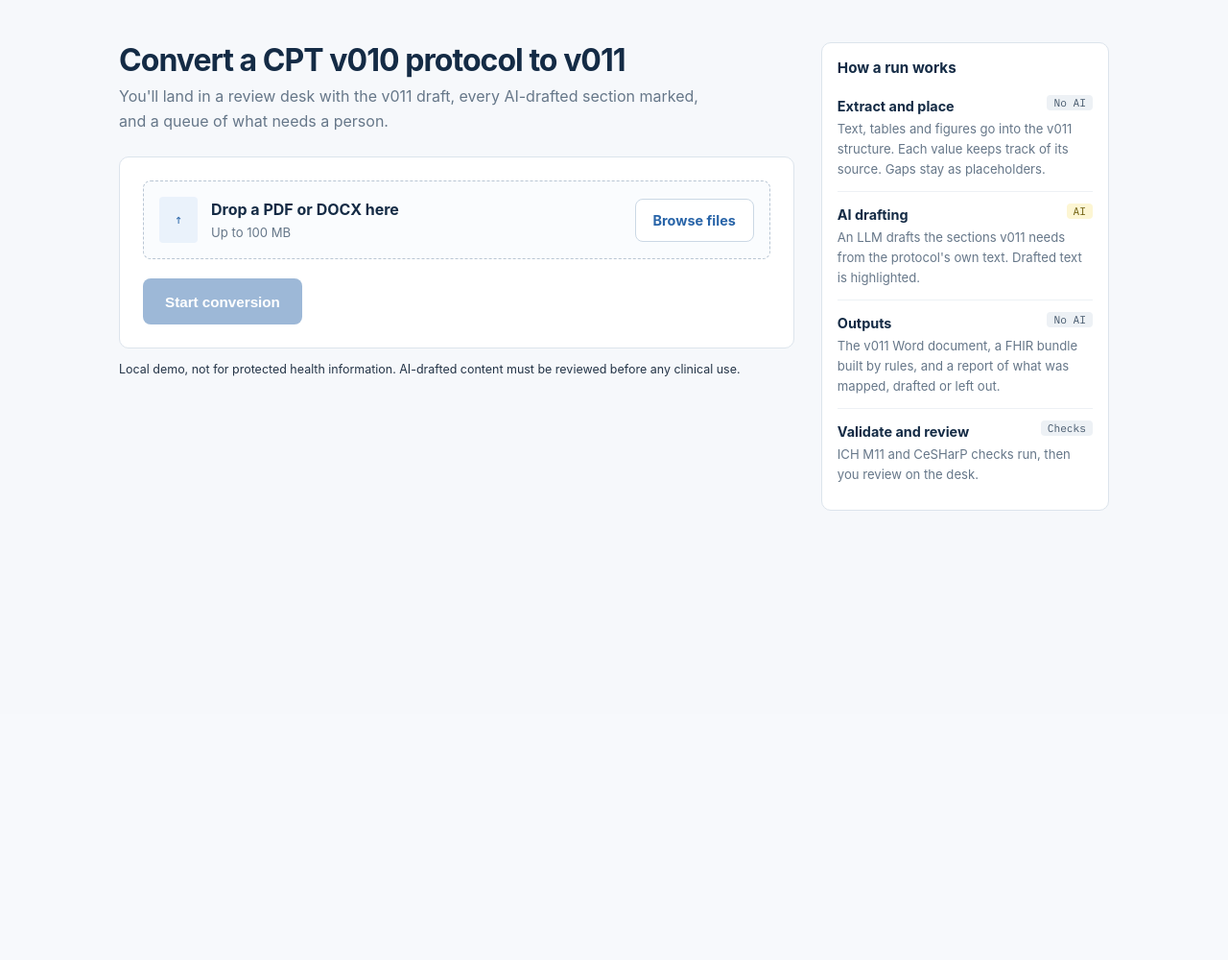
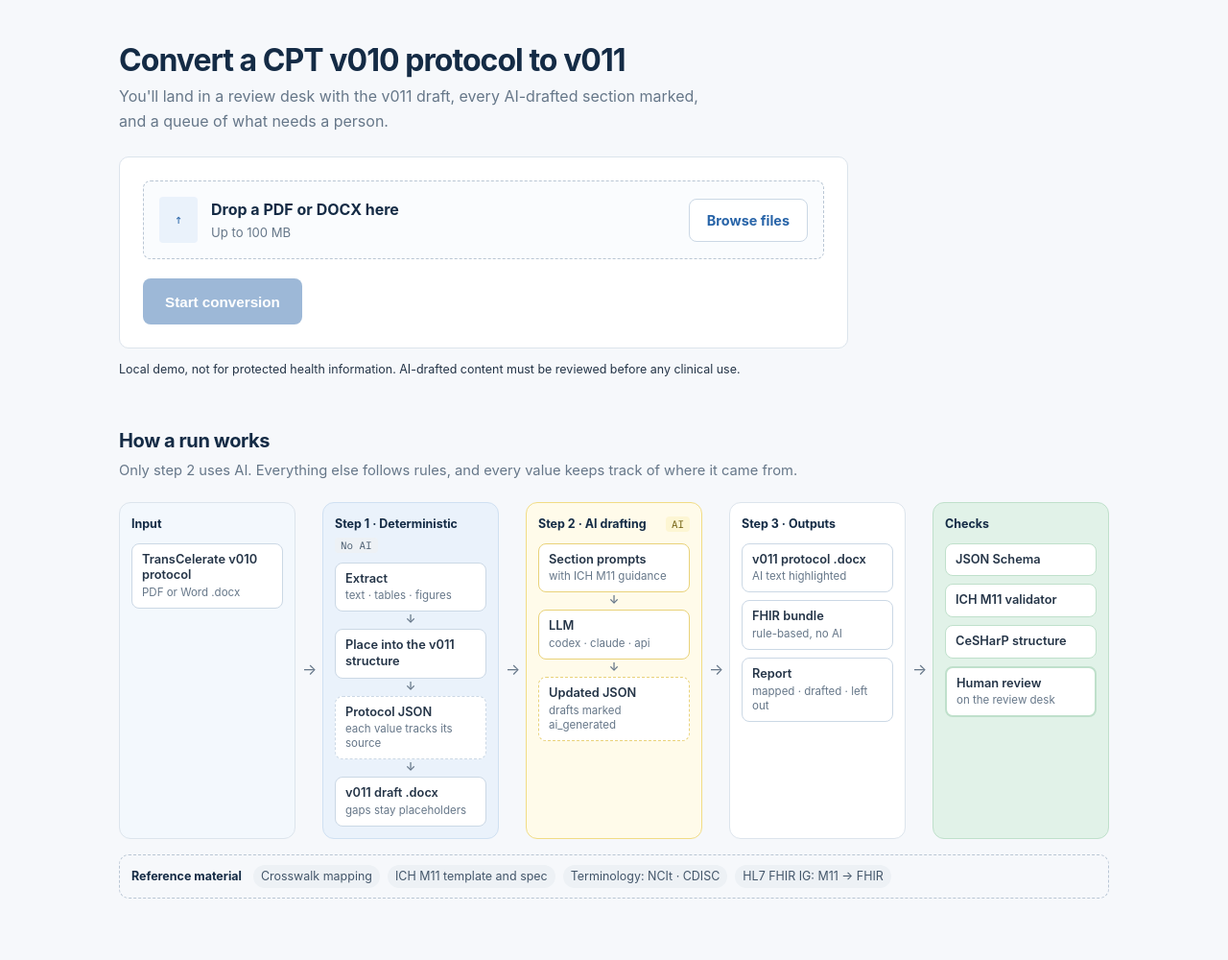
Before and after one commit to PoorviS123/clinical-document-converter, a Flask app: template templates/index.html in a window 1280 px wide. Shown: the part 56-1056 px from the top of the page at 96% size. Before the commit the page ends 588 px from the top, so only its background shows below. Run offline with Flask 3, Linux system fonts and the light colour scheme; the template is opened without the code that fills it, so the values that code supplies are empty.

Commit message:
Show the conversion pipeline diagram on the upload page

```diff
--- a/static/css/style.css
+++ b/static/css/style.css
@@ -72,15 +72,26 @@
 .run-error{color:var(--bad)}
 
 /* Upload page */
-.upload-layout{display:flex;flex-wrap:wrap;gap:28px;align-items:flex-start}
-.upload-main{flex:999 1 520px;min-width:0}.upload-lead{margin:0 0 24px;color:var(--muted);max-width:620px}
+.upload-main{max-width:760px}.upload-lead{margin:0 0 24px;color:var(--muted);max-width:620px}
 .upload-panel{padding:24px;margin:0}
 .file-card{display:flex;flex-wrap:wrap;align-items:center;gap:14px;padding:16px;border:1.5px dashed #b9c6d4;border-radius:8px;background:#fafcfe}
 .file-card>div{flex:1 1 220px;min-width:0}.file-card b{display:block;color:var(--navy);overflow:hidden;text-overflow:ellipsis;white-space:nowrap}.file-card p{margin:0;font-size:.82rem;color:var(--muted)}
 .file-card input[type=file]{position:absolute;width:1px;height:1px;opacity:0;overflow:hidden}.file-card .button.secondary{margin:0}
 .file-icon{width:40px;height:48px;border-radius:4px;background:var(--blue2);color:var(--blue);display:flex;align-items:center;justify-content:center;font:500 .65rem var(--mono)}
 .upload-actions{display:flex;flex-wrap:wrap;align-items:center;gap:14px;margin-top:20px}.upload-actions .button{min-height:48px;padding:0 22px;font-size:.95rem}.upload-actions .status{margin:0!important}
-.upload-aside{flex:1 1 300px;max-width:380px;margin:0}.upload-aside h2{margin:0 0 4px;font-size:.95rem;color:var(--navy)}
-.pipeline{list-style:none;margin:0;padding:0}.pipeline li{padding:12px 0;border-top:1px solid #edf1f5}.pipeline li:first-child{border-top:0}
-.pipeline b{display:block;color:var(--navy);font-size:.9rem}.pipeline p{margin:2px 0 0;font-size:.82rem;color:var(--muted)}
-.pipe-tag{float:right;font:.7rem var(--mono);padding:1px 7px;border-radius:4px;background:#edf1f5;color:#43566a}.pipe-ai{background:var(--draft);color:var(--draft-ink)}
+.flow{margin-top:48px}.flow h2{margin:0;color:var(--navy);font-size:1.25rem;letter-spacing:-.02em}.flow-lead{margin:4px 0 20px;color:var(--muted);font-size:.92rem}
+.flow-stages{list-style:none;margin:0;padding:0;display:grid;grid-template-columns:repeat(5,minmax(0,1fr));column-gap:28px;align-items:stretch}
+.stage{position:relative;display:flex;flex-direction:column;gap:8px;padding:12px;border-radius:12px;border:1px solid var(--line);background:#fff}
+.stage h3{margin:0 0 2px;font-size:.78rem;font-weight:700;color:var(--navy);display:flex;flex-wrap:wrap;align-items:center;justify-content:space-between;gap:4px}
+.stage h3 em{font:normal .68rem var(--mono);padding:1px 6px;border-radius:4px;background:#edf1f5;color:#43566a}
+.stage+.stage::before{content:"→";position:absolute;left:-22px;top:50%;transform:translateY(-50%);color:var(--muted);font-size:1rem}
+.node{position:relative;padding:8px 10px;border-radius:8px;border:1px solid #cbd8e5;background:#fff;font-size:.8rem;font-weight:600;color:var(--ink);line-height:1.3}
+.node small{display:block;margin-top:2px;font-weight:400;font-size:.72rem;color:var(--muted)}
+.stage-sequence .node+.node{margin-top:10px}.stage-sequence .node+.node::before{content:"↓";position:absolute;top:-19px;left:50%;transform:translateX(-50%);font-size:.75rem;color:var(--muted)}
+.node-data{border-style:dashed}
+.stage-input{background:#f3f8fd}.stage-rules{background:var(--blue2);border-color:#cfe0f2}
+.stage-ai{background:#fffbea;border-color:#f1dc85}.stage-ai h3 em{background:var(--draft);color:var(--draft-ink)}.stage-ai .node{border-color:#e9d27a}
+.stage-check{background:var(--good-bg);border-color:#bfe0cb}.stage-check .node{border-color:#bfe0cb}.node-person{border-width:2px}
+.flow-refs{display:flex;flex-wrap:wrap;align-items:center;gap:8px;margin-top:16px;padding:10px 12px;border:1px dashed #b9c6d4;border-radius:10px;font-size:.78rem;color:var(--muted)}
+.flow-refs b{color:var(--navy);margin-right:4px}.flow-refs span{padding:2px 8px;border-radius:999px;background:#edf1f5;color:#43566a}
+@media(max-width:900px){.flow-stages{grid-template-columns:1fr;row-gap:28px}.stage+.stage::before{content:"↓";left:50%;top:-24px;transform:translateX(-50%)}}
--- a/templates/index.html
+++ b/templates/index.html
@@ -12,7 +12,7 @@
  {% if demo_file %}<span class="demo-badge">Demo mode</span>{% endif %}
 </header>
 
-<main class="desk-narrow upload-layout">
+<main class="desk-narrow">
 <section class="upload-main">
  <h1 class="desk-title">Convert a CPT v010 protocol to v011</h1>
  <p class="upload-lead">You'll land in a review desk with the v011 draft, every AI-drafted section marked, and a queue of what needs a person.</p>
@@ -39,15 +39,43 @@
  <p class="fine-print">Local demo, not for protected health information. AI-drafted content must be reviewed before any clinical use.</p>
 </section>
 
-<aside class="panel upload-aside" aria-labelledby="how-heading">
- <h2 id="how-heading">How a run works</h2>
- <ol class="pipeline">
-  <li><span class="pipe-tag">No AI</span><b>Extract and place</b><p>Text, tables and figures go into the v011 structure. Each value keeps track of its source. Gaps stay as placeholders.</p></li>
-  <li><span class="pipe-tag pipe-ai">AI</span><b>AI drafting</b><p>An LLM drafts the sections v011 needs from the protocol's own text. Drafted text is highlighted.</p></li>
-  <li><span class="pipe-tag">No AI</span><b>Outputs</b><p>The v011 Word document, a FHIR bundle built by rules, and a report of what was mapped, drafted or left out.</p></li>
-  <li><span class="pipe-tag">Checks</span><b>Validate and review</b><p>ICH M11 and CeSHarP checks run, then you review on the desk.</p></li>
+<section class="flow" aria-labelledby="flow-heading">
+ <h2 id="flow-heading">How a run works</h2>
+ <p class="flow-lead">Only step 2 uses AI. Everything else follows rules, and every value keeps track of where it came from.</p>
+ <ol class="flow-stages">
+  <li class="stage stage-input">
+   <h3>Input</h3>
+   <div class="node">TransCelerate v010 protocol<small>PDF or Word .docx</small></div>
+  </li>
+  <li class="stage stage-rules stage-sequence">
+   <h3>Step 1 · Deterministic <em>No AI</em></h3>
+   <div class="node">Extract<small>text · tables · figures</small></div>
+   <div class="node">Place into the v011 structure</div>
+   <div class="node node-data">Protocol JSON<small>each value tracks its source</small></div>
+   <div class="node">v011 draft .docx<small>gaps stay placeholders</small></div>
+  </li>
+  <li class="stage stage-ai stage-sequence">
+   <h3>Step 2 · AI drafting <em>AI</em></h3>
+   <div class="node">Section prompts<small>with ICH M11 guidance</small></div>
+   <div class="node">LLM<small>codex · claude · api</small></div>
+   <div class="node node-data">Updated JSON<small>drafts marked ai_generated</small></div>
+  </li>
+  <li class="stage stage-out">
+   <h3>Step 3 · Outputs</h3>
+   <div class="node">v011 protocol .docx<small>AI text highlighted</small></div>
+   <div class="node">FHIR bundle<small>rule-based, no AI</small></div>
+   <div class="node">Report<small>mapped · drafted · left out</small></div>
+  </li>
+  <li class="stage stage-check">
+   <h3>Checks</h3>
+   <div class="node">JSON Schema</div>
+   <div class="node">ICH M11 validator</div>
+   <div class="node">CeSHarP structure</div>
+   <div class="node node-person">Human review<small>on the review desk</small></div>
+  </li>
  </ol>
-</aside>
+ <div class="flow-refs"><b>Reference material</b><span>Crosswalk mapping</span><span>ICH M11 template and spec</span><span>Terminology: NCIt · CDISC</span><span>HL7 FHIR IG: M11 → FHIR</span></div>
+</section>
 </main>
 <script src="{{ url_for('static', filename='js/upload.js') }}"></script>
 </body></html>
```
